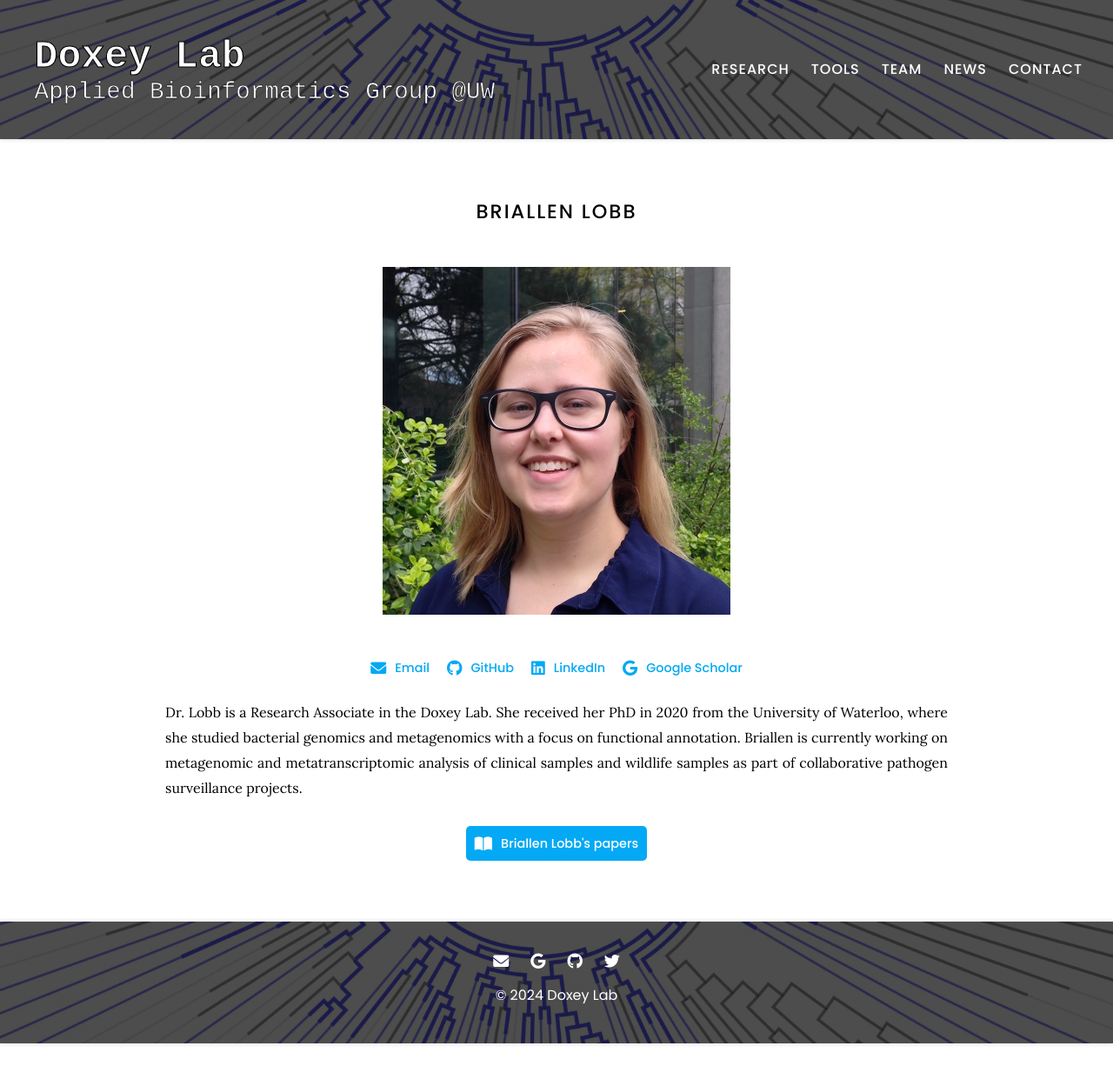
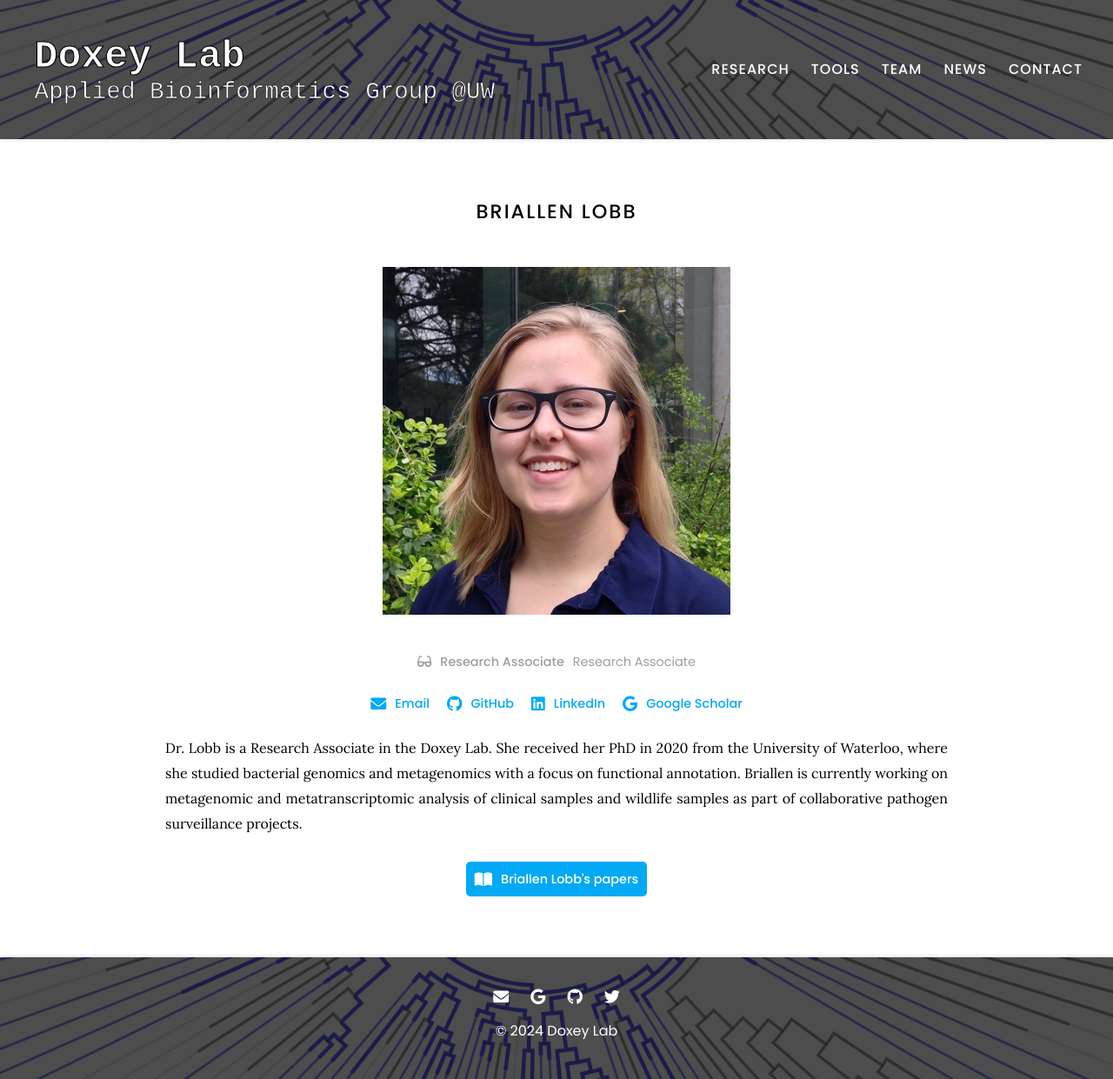
Before and after one commit to doxeylab/doxeylab-website, a Jekyll site: the page built from _members/briallen-lobb.md, in a window 1280 px wide. Shown: the whole page at 87% size. Built offline with Jekyll 4.4.1, drawn with Linux system fonts in a browser that asks for light colours; before the commit the page ends 1200 px from its top, so only the background shows below that.

Commit message:
Update roles.yaml

```diff
--- a/_data/roles.yaml
+++ b/_data/roles.yaml
@@ -1,6 +1,10 @@
 pi:
   icon: fas fa-microscope
   text: Principal Investigator
+
+ra:
+  icon: fas fa-glasses
+  text: Research Associate
 
 postdoc:
   icon: fas fa-glasses
```
